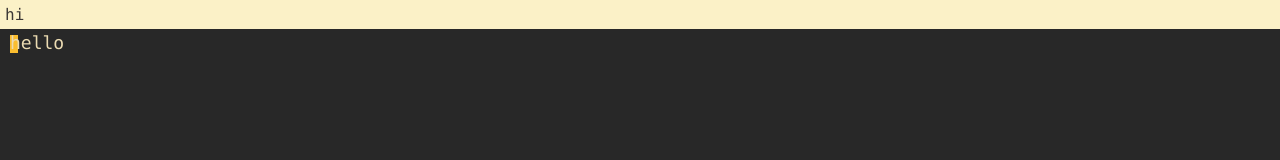
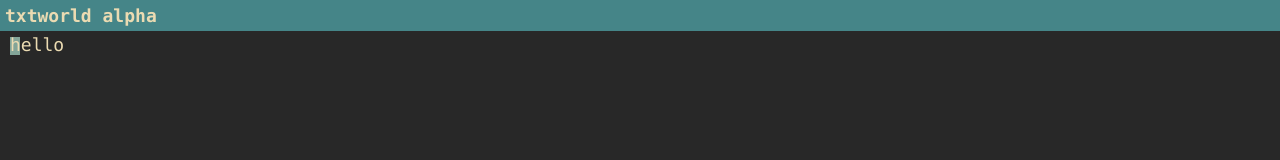
Before and after one commit to ntg-lol/txtworld, a website: page client/index.html in a window 1280 px wide. Shown: the top 160 px of the page. Drawn offline with Linux system fonts and the light colour scheme; files that its build step writes are made by us from their sources; files whose address does not match are found by name.

Commit message:
change colours, change cursor size

```diff
--- a/client/canvas.cjs
+++ b/client/canvas.cjs
@@ -2,8 +2,8 @@ const c   = document.getElementById("canvas");
 const ctx = c.getContext("2d");
 
 function render() {
-    ctx.fillStyle = "#fabd2f";
-    ctx.fillRect(10, 6, 8, 18);
+    ctx.fillStyle = "#83a598";
+    ctx.fillRect(10, 6, 10, 18);
     ctx.fillStyle = "#ebdbb2";
     ctx.font = "18px Consolas";
     ctx.fillText("hello", 10, 20);
--- a/client/index.html
+++ b/client/index.html
@@ -5,7 +5,7 @@
         <link rel="stylesheet" href="/static/style.css">
     </head>
     <body>
-        <div id="bar">hi</div>
+        <div id="bar">txtworld alpha</div>
         <canvas id="canvas" width="10000" height="10000"></canvas>
         <!-- forces the canvas to be very large, using overflow: hidden;
         avoids scrollbars -->
--- a/client/style.css
+++ b/client/style.css
@@ -3,16 +3,18 @@ html {
 }
 
 body {
+    font-size: 18px;
     margin: 0px;
-    background-color: #fbf1c7; /* this allows the bar to not have a white border */
-    color: #3c3836;
+    background-color: #458588; /* this allows the bar to not have a white border */
+    color: #ebdbb2;
     overflow: hidden;
     font-family: "Consolas", "monospace";
 }
 
 #bar {
     margin: 5px;
-    background-color: #fbf1c7;
+    background-color: #458588;
+    font-weight: bold;
 }
 
 #canvas {
```
